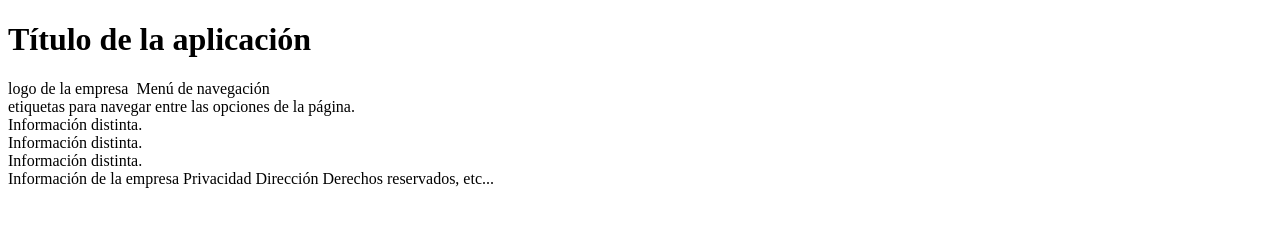
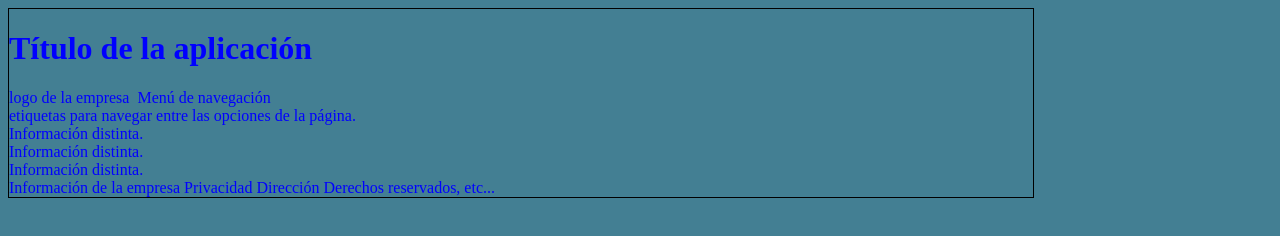
Before and after one commit to DarkMaster38/pw2171, a plain HTML site: page primerHTML5.html in a window 1280 px wide. Drawn offline with Linux system fonts and the light colour scheme.

Commit message:
Ejemplo01 CSS3

```diff
--- /dev/null
+++ b/css/estilos.css
@@ -0,0 +1,7 @@
+body{
+	background: rgba(20,95,120,0.8);
+	border: 1px solid black;
+	color: blue;
+	font-size: 16px;
+	max-width: 1024px;
+}
--- a/primerHTML5.html
+++ b/primerHTML5.html
@@ -3,6 +3,7 @@
 <head>
 	<meta charset="UTF-8">
 	<title>Título de la página</title>
+	<link rel="stylesheet" href="css/estilos.css">
 </head>
 <body>
 	<header>
```
Also changed, not shown: 1 other file.
